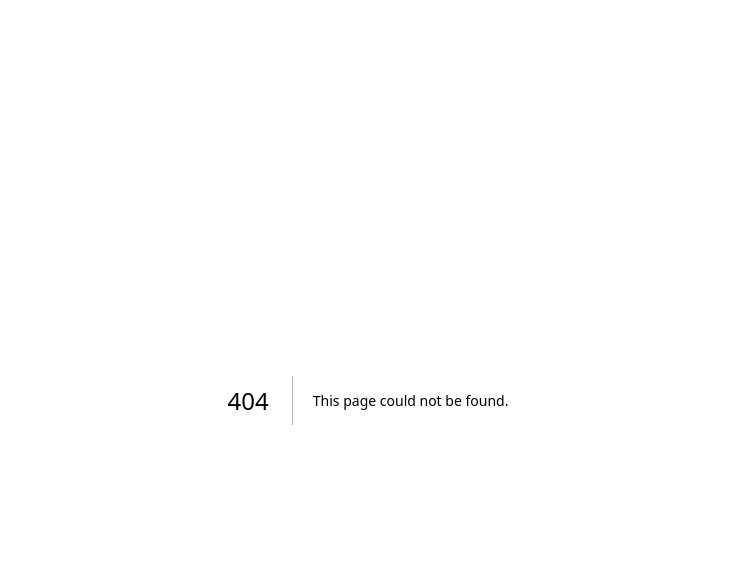
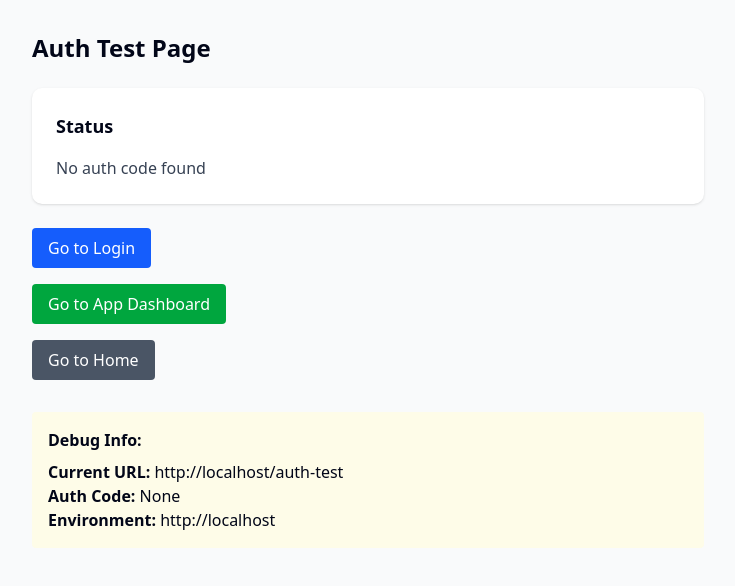
Before and after one commit to sairevanth-zz/signalsloop, a Next.js app: page /auth-test in a window 1280 px wide. Before the commit this address had no page. Shown: the top 586 px of the page, without its empty margins (272-1007 px from the left). Built offline with nearby package versions, Linux system fonts and the light colour scheme; no server answers.

Commit message:
Add auth debugging: create auth-test page and redirect auth callback there for debugging

```diff
--- /dev/null
+++ b/src/app/auth-test/page.tsx
@@ -0,0 +1,113 @@
+'use client';
+
+import { useEffect, useState } from 'react';
+import { createClient } from '@supabase/supabase-js';
+import { useSearchParams } from 'next/navigation';
+import Link from 'next/link';
+
+export default function AuthTestPage() {
+  const searchParams = useSearchParams();
+  const [status, setStatus] = useState('Checking authentication...');
+  const [user, setUser] = useState<any>(null);
+
+  useEffect(() => {
+    const testAuth = async () => {
+      try {
+        // Check for auth code
+        const authCode = searchParams.get('auth_code');
+        if (authCode) {
+          setStatus(`Found auth code: ${authCode.substring(0, 20)}...`);
+
+          // Create Supabase client
+          const supabase = createClient(
+            process.env.NEXT_PUBLIC_SUPABASE_URL!,
+            process.env.NEXT_PUBLIC_SUPABASE_ANON_KEY!
+          );
+
+          // Exchange code for session
+          const { data, error } = await supabase.auth.exchangeCodeForSession(authCode);
+
+          if (error) {
+            setStatus(`Auth error: ${error.message}`);
+            return;
+          }
+
+          if (data.session && data.user) {
+            setStatus('Authentication successful!');
+            setUser(data.user);
+          } else {
+            setStatus('No session created');
+          }
+        } else {
+          setStatus('No auth code found');
+        }
+
+        // Also check current auth state
+        const supabase = createClient(
+          process.env.NEXT_PUBLIC_SUPABASE_URL!,
+          process.env.NEXT_PUBLIC_SUPABASE_ANON_KEY!
+        );
+
+        const { data: { user } } = await supabase.auth.getUser();
+        if (user) {
+          setUser(user);
+          setStatus('Already authenticated');
+        }
+
+      } catch (error) {
+        setStatus(`Error: ${error instanceof Error ? error.message : 'Unknown error'}`);
+      }
+    };
+
+    testAuth();
+  }, [searchParams]);
+
+  return (
+    <div className="min-h-screen bg-gray-50 p-8">
+      <div className="max-w-2xl mx-auto">
+        <h1 className="text-2xl font-bold mb-6">Auth Test Page</h1>
+
+        <div className="bg-white p-6 rounded-lg shadow mb-6">
+          <h2 className="text-lg font-semibold mb-4">Status</h2>
+          <p className="text-gray-700">{status}</p>
+        </div>
+
+        {user && (
+          <div className="bg-green-50 p-6 rounded-lg shadow mb-6">
+            <h2 className="text-lg font-semibold mb-4">User Info</h2>
+            <p><strong>Email:</strong> {user.email}</p>
+            <p><strong>ID:</strong> {user.id}</p>
+            <p><strong>Created:</strong> {new Date(user.created_at).toLocaleString()}</p>
+          </div>
+        )}
+
+        <div className="space-y-4">
+          <Link href="/login" className="block">
+            <button className="bg-blue-600 text-white px-4 py-2 rounded hover:bg-blue-700">
+              Go to Login
+            </button>
+          </Link>
+
+          <Link href="/app" className="block">
+            <button className="bg-green-600 text-white px-4 py-2 rounded hover:bg-green-700">
+              Go to App Dashboard
+            </button>
+          </Link>
+
+          <Link href="/" className="block">
+            <button className="bg-gray-600 text-white px-4 py-2 rounded hover:bg-gray-700">
+              Go to Home
+            </button>
+          </Link>
+        </div>
+
+        <div className="mt-8 bg-yellow-50 p-4 rounded">
+          <h3 className="font-semibold mb-2">Debug Info:</h3>
+          <p><strong>Current URL:</strong> {typeof window !== 'undefined' ? window.location.href : 'N/A'}</p>
+          <p><strong>Auth Code:</strong> {searchParams.get('auth_code') || 'None'}</p>
+          <p><strong>Environment:</strong> {typeof window !== 'undefined' ? window.location.origin : 'N/A'}</p>
+        </div>
+      </div>
+    </div>
+  );
+}
--- a/src/app/auth/callback/route.ts
+++ b/src/app/auth/callback/route.ts
@@ -7,11 +7,11 @@ export async function GET(request: NextRequest) {
   console.log('Auth callback called with code:', code ? 'present' : 'missing');
 
   if (code) {
-    // Redirect to app with the code - let the client handle the auth exchange
-    const redirectUrl = new URL('/app', requestUrl.origin);
+    // Redirect to auth test page for debugging
+    const redirectUrl = new URL('/auth-test', requestUrl.origin);
     redirectUrl.searchParams.set('auth_code', code);
 
-    console.log('Redirecting to app with auth code');
+    console.log('Redirecting to auth-test with auth code');
     return NextResponse.redirect(redirectUrl.toString());
   }
 
```
